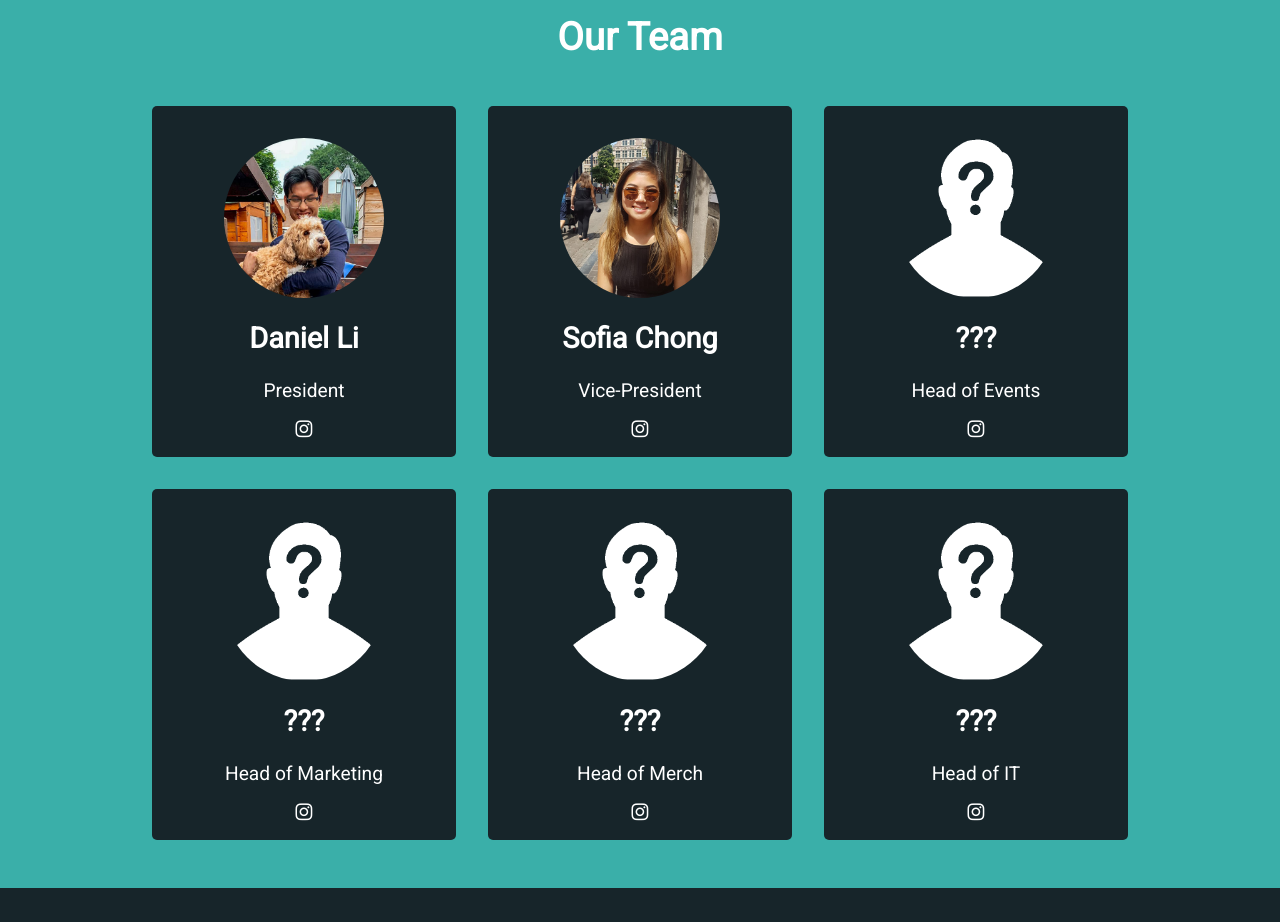
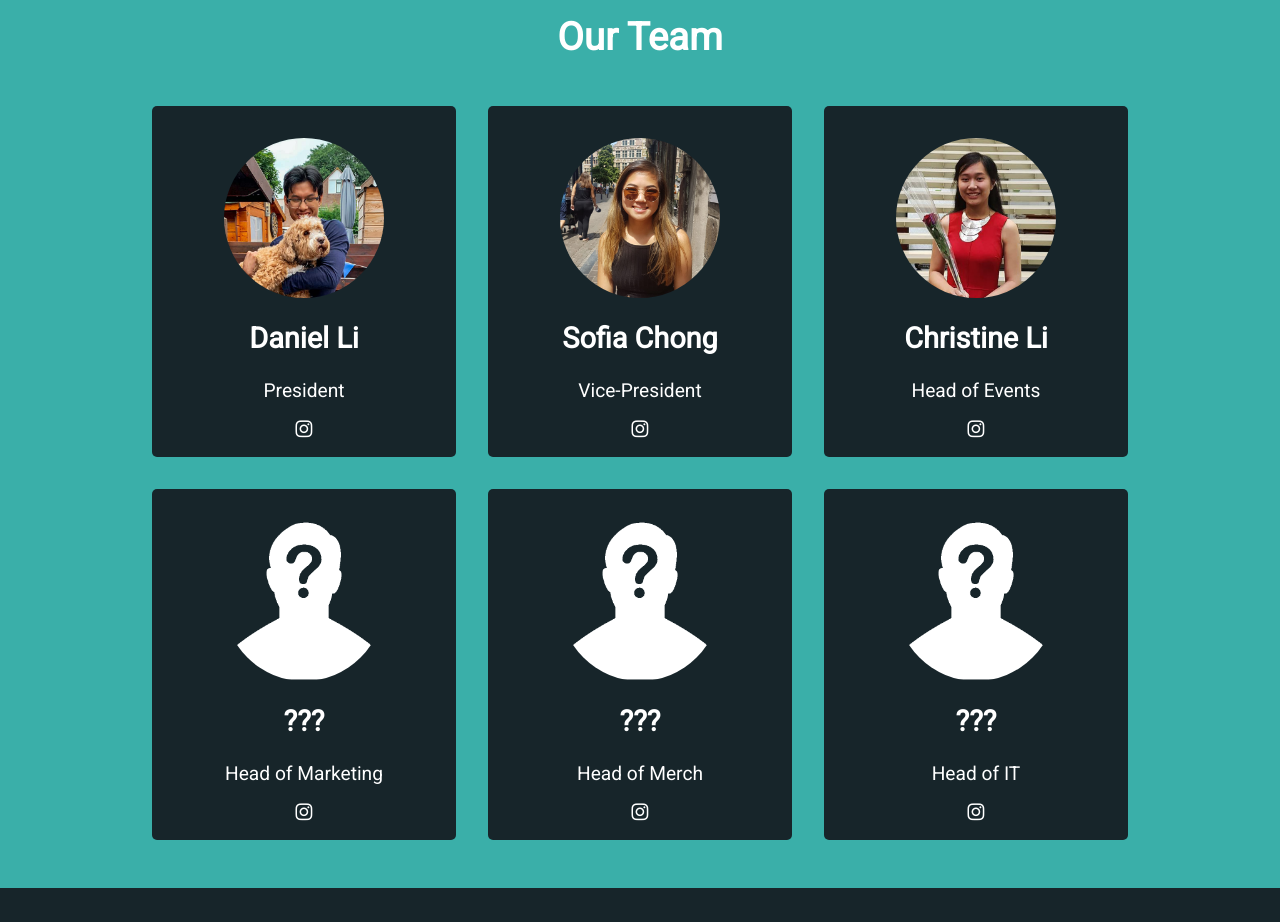
Before and after one commit to asianborrelclub/preview-site, a React (Create React App) app: page / in a window 1280 px wide. Shown: the part 1560-2482 px from the top of the page. Built offline with nearby package versions, Linux system fonts and the light colour scheme.

Commit message:
Updated contactjs
- Revealed Head of Events!

```diff
--- a/src/components/Contact.js
+++ b/src/components/Contact.js
@@ -4,6 +4,7 @@ import "./Contact.scss";
 import tmUnnamed from "../img/unnamed.png";
 import tmDaniel from "../img/tmdaniel.png"
 import tmSofia from "../img/tmsofia.png"
+import tmChristine from "../img/tmchristine.png"
 
 class Contact extends Component {
   render() {
@@ -27,10 +28,10 @@ class Contact extends Component {
           />
 
           <TeamCard
-            image={tmUnnamed}
-            name="???"
+            image={tmChristine}
+            name="Christine Li"
             title="Head of Events"
-            instagram=""
+            instagram="https://www.instagram.com/christilief/"
           />
 
           <TeamCard
```
Also changed, not shown: src/img/tmchristine.png (added).
